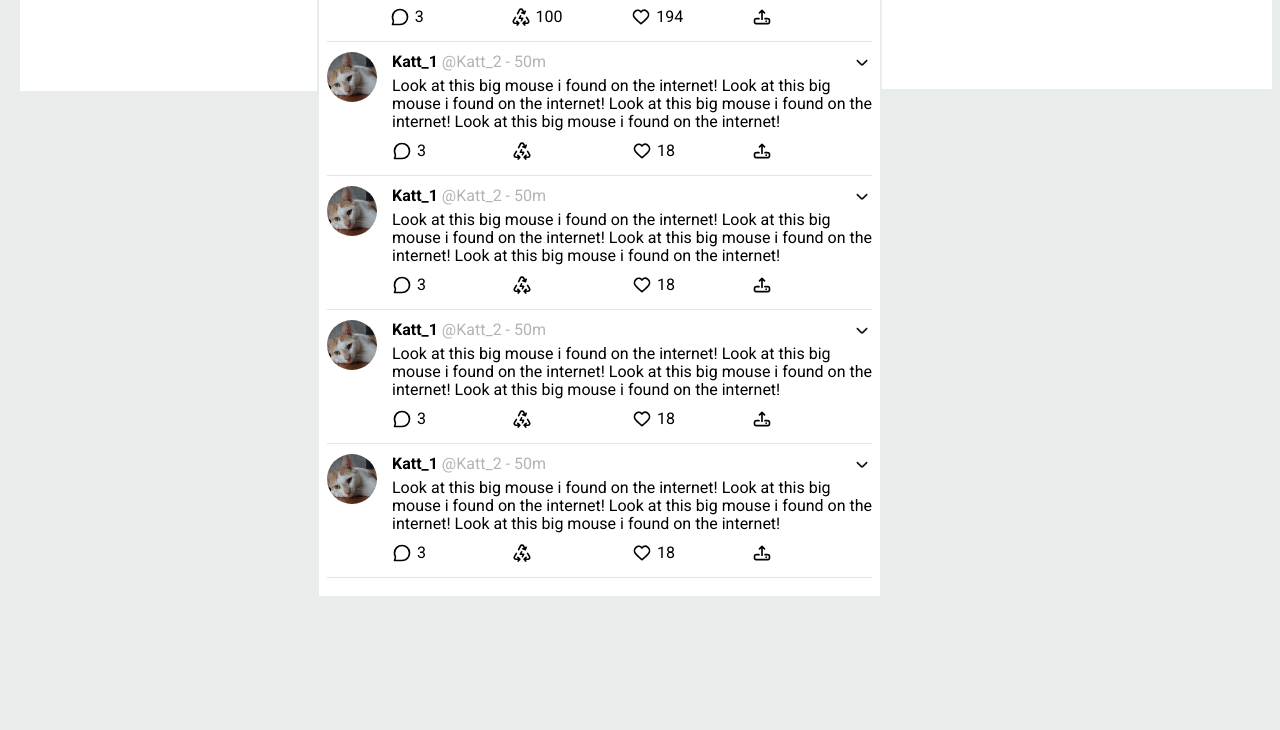
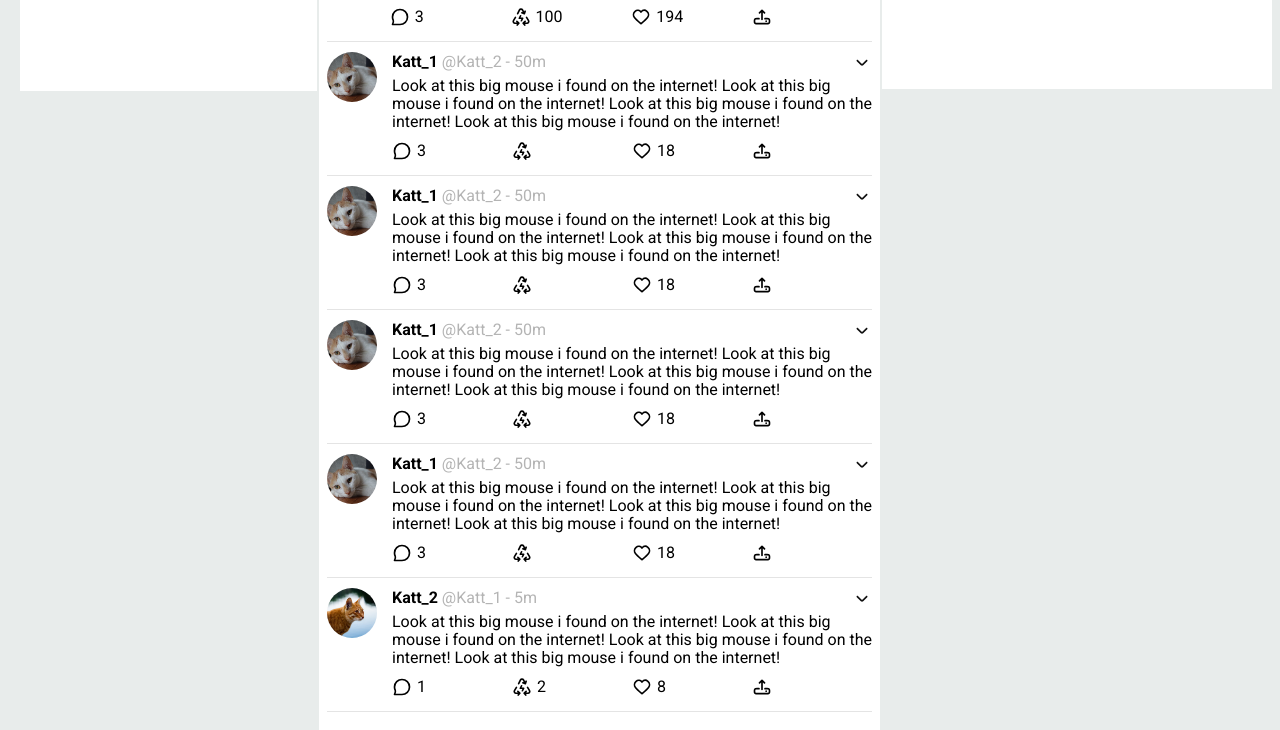
Before and after one commit to deadlycow/clone-old-twitter, a plain HTML site: page index.html in a window 1280 px wide. Shown: the part 695-1425 px from the top of the page. Before the commit the page ends 1291 px from the top, so only its background shows below. Drawn offline with Linux system fonts and the light colour scheme.

Commit message:
added another tweet

```diff
--- a/index.html
+++ b/index.html
@@ -388,9 +388,40 @@
           </div>
         </div>
       </div>
+      <div class="tweet-main">
+        <img class="tweet-main-profile" src="profile-picture/katt2.jpeg" alt="">
+        <div class="tweet-main-container">
+          <div class="tweet-main-container-user">
+            <div>
+              Katt_2 <span class="tweet-at">@Katt_1 - 5m</span>
+            </div>
+            <img src="svg-images/arrow-down-svgrepo-com.svg" alt="" class="tweet-main-continer-information-img-special">
+          </div>
+          <div class="tweet-main-container-tweet">
+            Look at this big mouse i found on the internet!
+            Look at this big mouse i found on the internet!
+            Look at this big mouse i found on the internet!
+            Look at this big mouse i found on the internet!
+          </div>
+          <div class="tweet-main-container-information">
+            <div class="relative-number">
+              <img src="svg-images/message-circle-svgrepo-com.svg" alt="" class="tweet-main-continer-information-img">
+              <div class="absolute-number">1</div>
+            </div>
+            <div class="relative-number">
+              <img src="svg-images/triangle-arrows-bolt-svgrepo-com.svg" alt=""
+                class="tweet-main-continer-information-img">
+              <div class="absolute-number">2</div>
+            </div>
+            <div class="relative-number">
+              <img src="svg-images/heart-svgrepo-com.svg" alt="" class="tweet-main-continer-information-img">
+              <div class="absolute-number">8</div>
+            </div>
+            <img src="svg-images/upload-svgrepo-com.svg" alt="" class="tweet-main-continer-information-img">
+          </div>
+        </div>
+      </div>
     </main>
-
-
   </div>
 </body>
 
```
Lines whose indentation alone changed are shown as unchanged.
